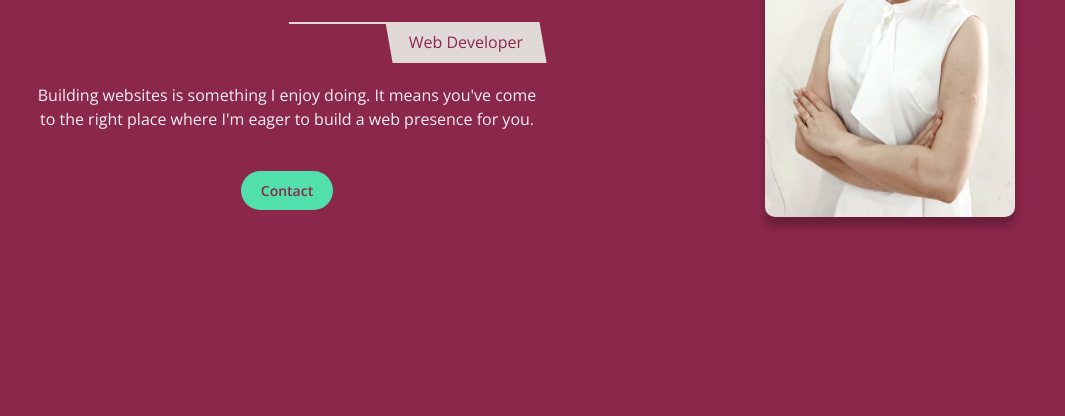
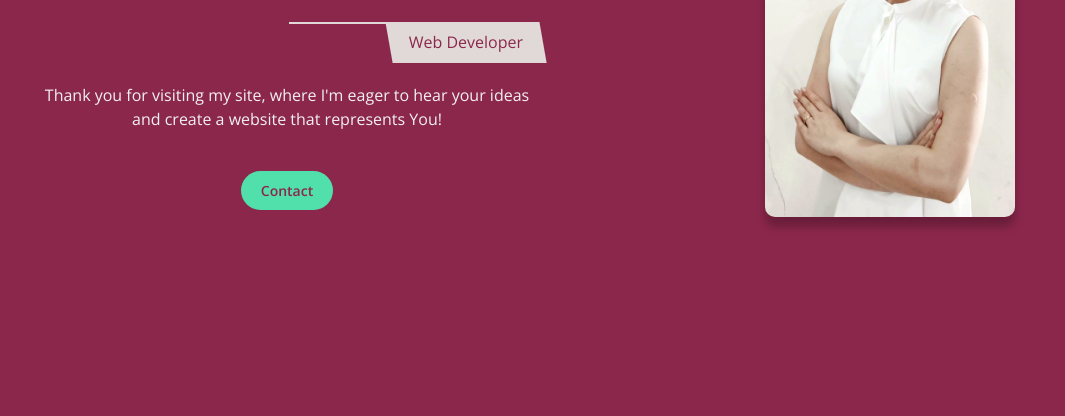
Before and after one commit to Doileo/portfolio, a website built with Parcel: page index.html in a window 1280 px wide. Shown: the part 384-800 px from the top of the page, without its empty margins (97-1162 px from the left). Built offline with nearby package versions, Linux system fonts and the light colour scheme.

Commit message:
Changed the paragraph for home section

```diff
--- a/index.html
+++ b/index.html
@@ -50,7 +50,7 @@
       <div class="hero-content">
         <h1 class="hero-heading"><span class="highlight">hi, </span>i am doina</h1>
         <p class="profession">web developer</p>
-        <p class="info">Building websites is something I enjoy doing. It means you've come to the right place where I'm eager to build a web presence for you.</p>
+        <p class="info">Thank you for visiting my site, where I'm eager to hear your ideas and create a website that represents You!</p>
         <a href="#contact-section" class="btn">contact</a>
       </div>
       <img src="img/home-image.png" class="home-image" alt="">
```
